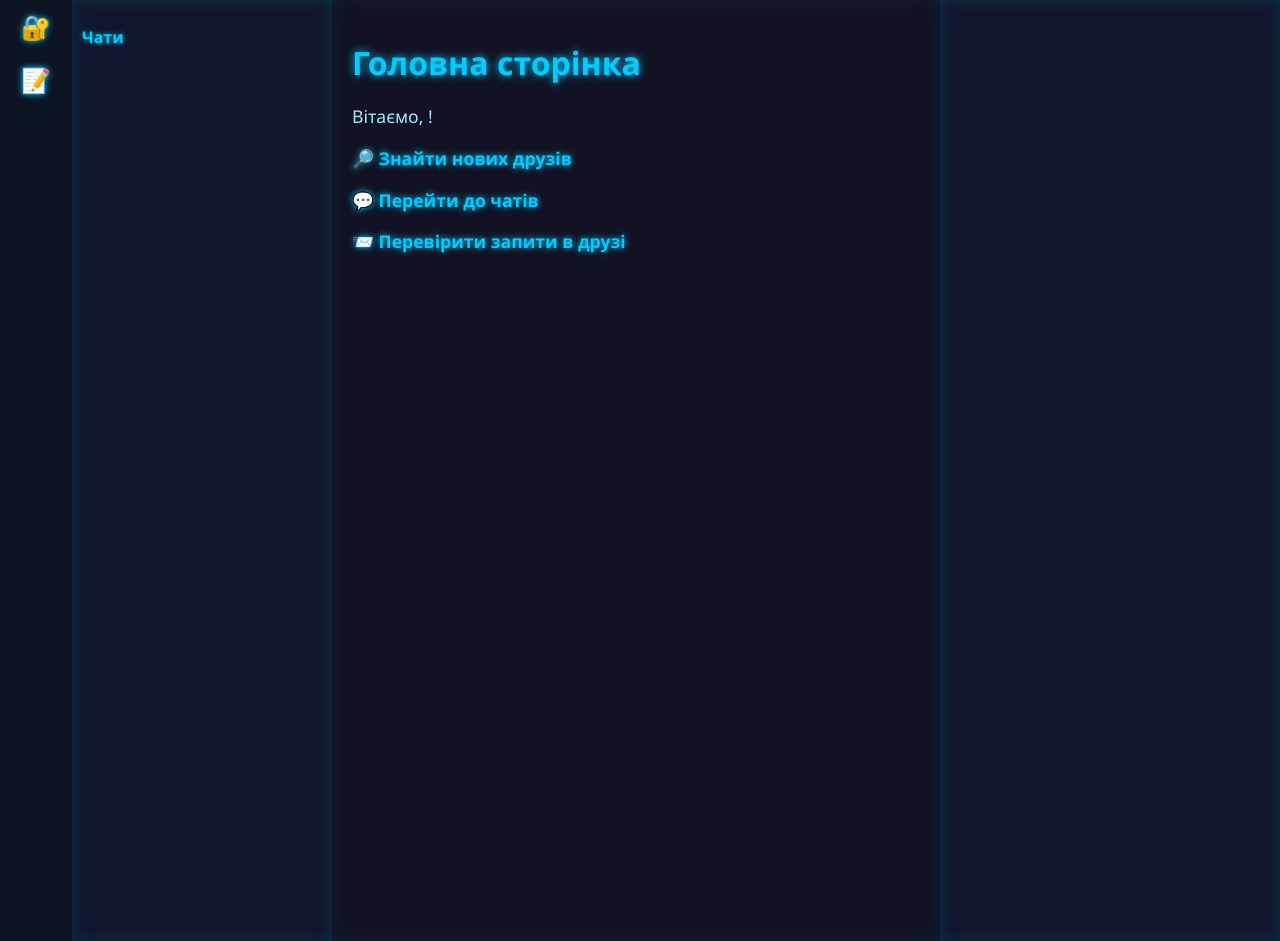
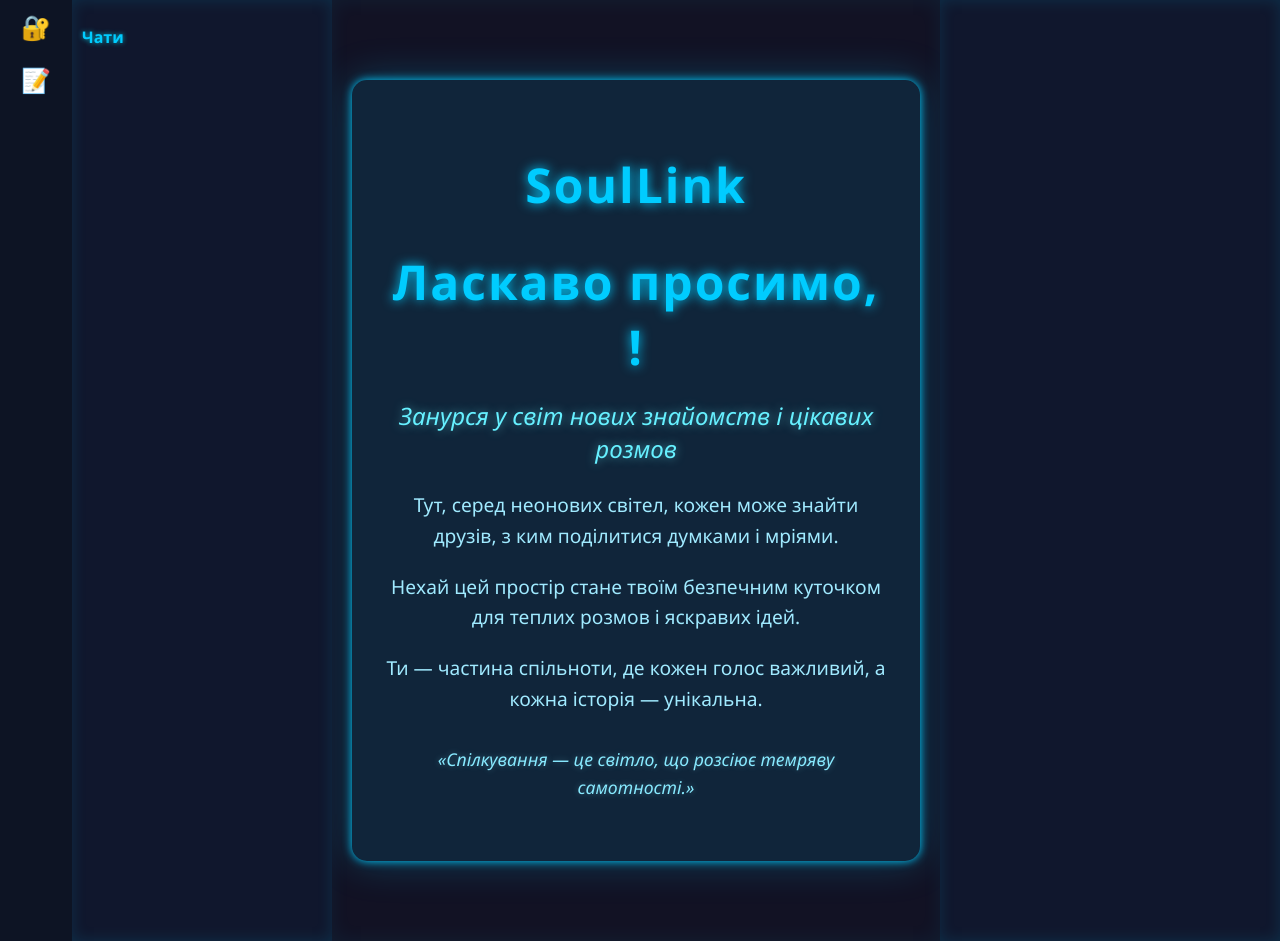
Before and after one commit to Muraridji/SocialMedia, a Django app: page / in a window 1280 px wide. Run offline with Django 5.2, Linux system fonts and the light colour scheme.

Commit message:
home refactor

```diff
--- a/templates/base/base.html
+++ b/templates/base/base.html
@@ -308,14 +308,6 @@
         <a href="{% url 'posts:post_list' %}" title="Пости">📄</a>
         <a href="{% url 'groups:group_list' %}" title="Групи">👥</a>
         <a href="{% url 'accounts:friends_list' user.username %}" title="Друзі">👤</a>
-        <a href="#" title="Сповіщення">
-          🔔
-          {% if unread_notifications_count > 0 %}
-            <span class="notification-badge">
-              {{ unread_notifications_count }}
-            </span>
-          {% endif %}
-        </a>
         <a href="{% url 'accounts:user-profile' request.user.username %}" title="Профіль">⚙️</a>
         <a href="{% url 'accounts:logout' %}" title="Вихід" style="color: #f04747;">🚪</a>
       {% else %}
--- a/templates/home.html
+++ b/templates/home.html
@@ -2,40 +2,65 @@
 
 {% block content %}
 <style>
-  body {
-    background-color: #121224;
-    color: #a0eaff;
-    font-family: 'Segoe UI', Tahoma, Geneva, Verdana, sans-serif;
+
+  .welcome-container {
+    max-width: 600px;
+    margin: 60px auto; /* центрируем блок по горизонтали с отступом сверху */
+    background: rgba(0, 204, 255, 0.1);
+    padding: 40px 30px;
+    border-radius: 15px;
+    box-shadow:
+      0 0 10px #00ccff,
+      0 0 40px #00ccff44;
+    text-align: center;
   }
 
   h1 {
     color: #00ccff;
-    text-shadow: 0 0 8px #00ccff;
-    margin-bottom: 20px;
+    text-shadow: 0 0 12px #00ccff;
+    font-size: 3rem;
+    margin-bottom: 15px;
+    letter-spacing: 2px;
+  }
+
+  h2 {
+    color: #66f0ff;
+    font-weight: 400;
+    margin-bottom: 25px;
+    font-style: italic;
+    text-shadow: 0 0 10px #66f0ff88;
   }
 
   p {
-    font-size: 1.1em;
-    margin-bottom: 15px;
+    font-size: 1.2rem;
+    line-height: 1.6;
+    margin-bottom: 20px;
+    color: #a0eaff;
   }
 
-  a {
-    color: #00ccff;
-    text-decoration: none;
-    font-weight: 600;
-    text-shadow: 0 0 6px #00ccff;
-    transition: color 0.3s ease;
+  .highlight {
+    color: #00ffff;
+    font-weight: 700;
+    text-shadow: 0 0 8px #00ffffaa;
   }
 
-  a:hover {
-    color: #66f0ff;
-    text-shadow: 0 0 20px #66f0ff;
+  .quote {
+    font-size: 1.1rem;
+    font-style: italic;
+    margin-top: 30px;
+    color: #88eaff;
+    text-shadow: 0 0 6px #88eaff55;
   }
 </style>
 
-<h1>Головна сторінка</h1>
-<p>Вітаємо, {{ request.user.username }}!</p>
-<p><a href="{% url 'accounts:user_list' %}">🔎 Знайти нових друзів</a></p>
-<p><a href="{% url 'chat:chat_list' %}">💬 Перейти до чатів</a></p>
-<p><a href="{% url 'accounts:friend_request' %}">📨 Перевірити запити в друзі</a></p>
+<div class="welcome-container">
+  <h1>SoulLink</h1>
+  <h1>Ласкаво просимо, <span class="highlight">{{ request.user.username }}</span>!</h1>
+  <h2>Занурся у світ нових знайомств і цікавих розмов</h2>
+  <p>Тут, серед неонових світел, кожен може знайти друзів, з ким поділитися думками і мріями.</p>
+  <p>Нехай цей простір стане твоїм безпечним куточком для теплих розмов і яскравих ідей.</p>
+  <p>Ти — частина спільноти, де кожен голос важливий, а кожна історія — унікальна.</p>
+
+  <p class="quote">«Спілкування — це світло, що розсіює темряву самотності.»</p>
+</div>
 {% endblock %}
```
